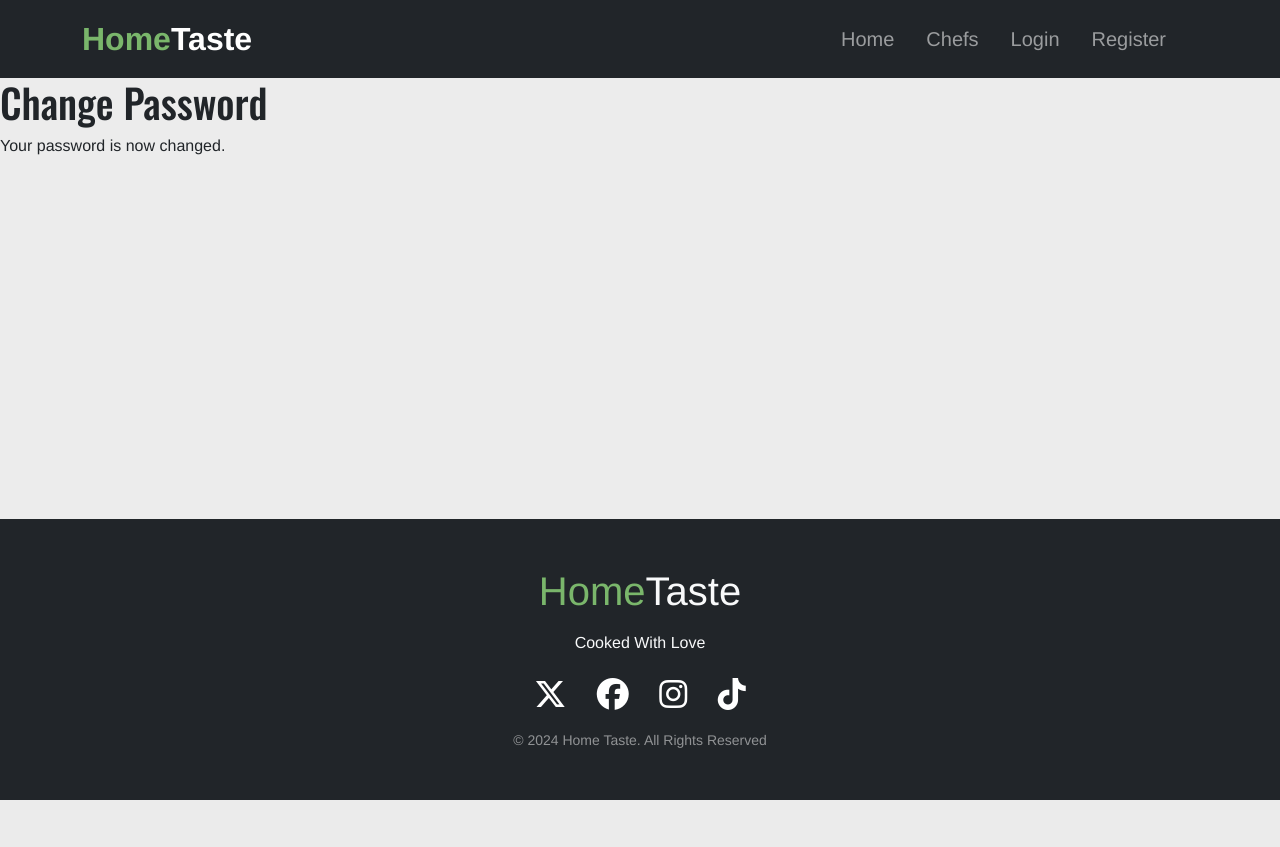
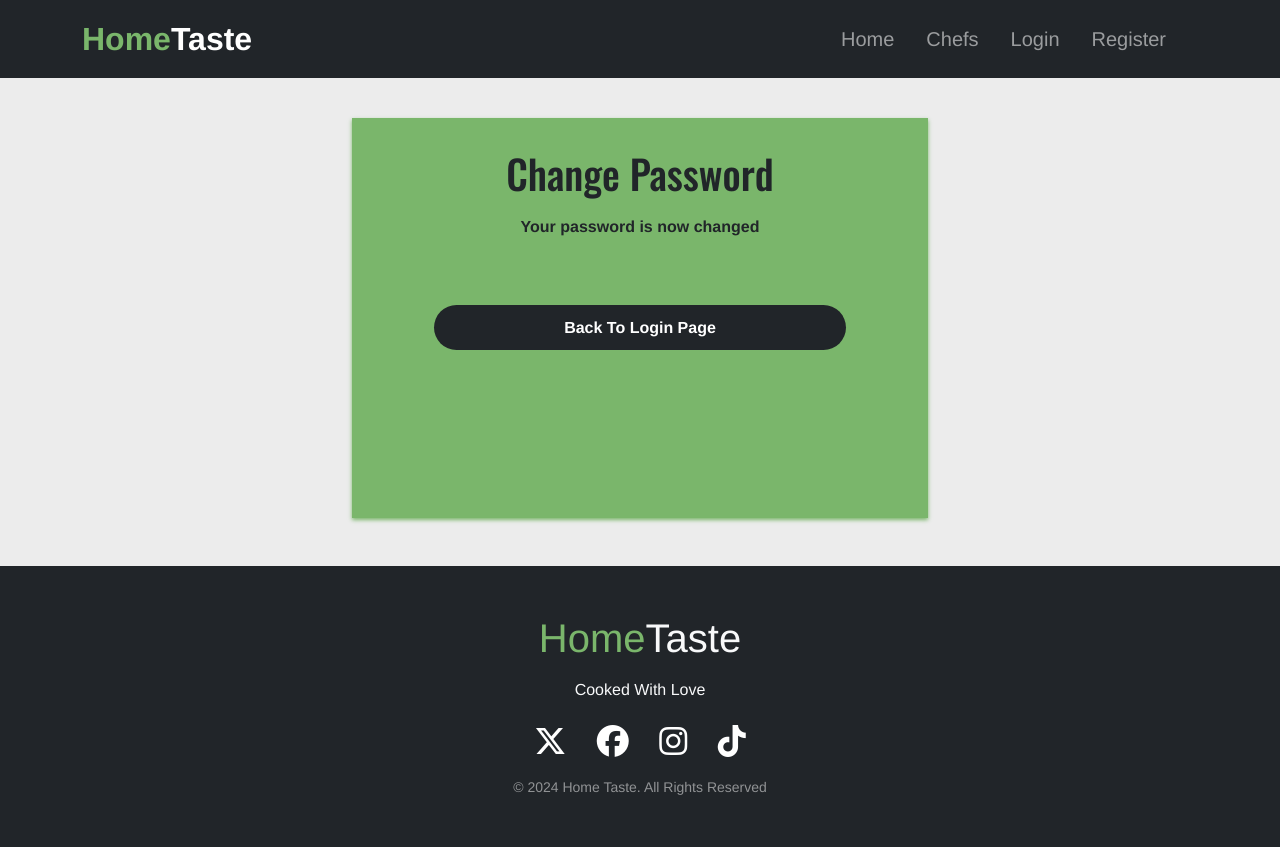
Before and after one commit to alakeldev/home-taste-app, a Django app: a page that uses templates/allauth/account/password_reset_from_key_done.html in a window 1280 px wide. Before the commit the page ends 800 px from the top, so only its background shows below. Run offline with Django 4.2, Linux system fonts and the light colour scheme; some libraries are stand-ins or nearby versions.

Commit message:
edit account/password_reset_form_key_done.html 'div as container + button => back to login page' + edit base.css 'style pwd change done section'

```diff
--- a/static/css/base.css
+++ b/static/css/base.css
@@ -768,3 +768,49 @@ label.form-label.requiredField[for="id_password"]::before {
 }
 
 /* end chage password page/form */
+
+/* start pwd changed done page/key_done */
+#pwd-changed-done-div {
+    box-shadow: 0 2px 4px var(--green-color);
+    border: 1px solid var(--green-color);
+    height: 50vh;
+    margin-top: 40px;
+    width: 45%;
+    background-color: var(--green-color);
+}
+
+@media (max-width: 550px) {
+    #pwd-changed-done-div {
+        width: 70%;
+    }
+}
+
+#pwd-changed-done-div h1 {
+    color: var(--main-color);
+    padding-top: 30px;
+    padding-bottom: 10px;
+}
+
+#pwd-changed-done-div p {
+    font-weight: bold;
+}
+
+#pwd-changed-done-div button {
+    height: 45px;
+    width: 75%;
+    border: none;
+    outline: none;
+    background-color: var(--main-color);
+    font-weight: 700;
+    color: white;
+    border-radius: 60px;
+    transition: background-color 0.4s, color 0.4s;
+    margin-top: 50px;
+}
+
+#pwd-changed-done-div button:hover {
+    background-color: #f0edef;
+    color: var(--main-color);
+}
+
+/* end pwd changed done page/key_done */
--- a/templates/allauth/account/password_reset_from_key_done.html
+++ b/templates/allauth/account/password_reset_from_key_done.html
@@ -4,6 +4,9 @@
 {% block head_title %}{% trans "Change Password" %}{% endblock head_title %}
 
 {% block content %}
+<div class="container text-center" id="pwd-changed-done-div">
     <h1>{% trans "Change Password" %}</h1>
-    <p>{% trans 'Your password is now changed.' %}</p>
+    <p>{% trans 'Your password is now changed' %}</p>
+    <a href="/accounts/login/"><button type="button">Back To Login Page</button></a>
+</div>
 {% endblock content %}
```
